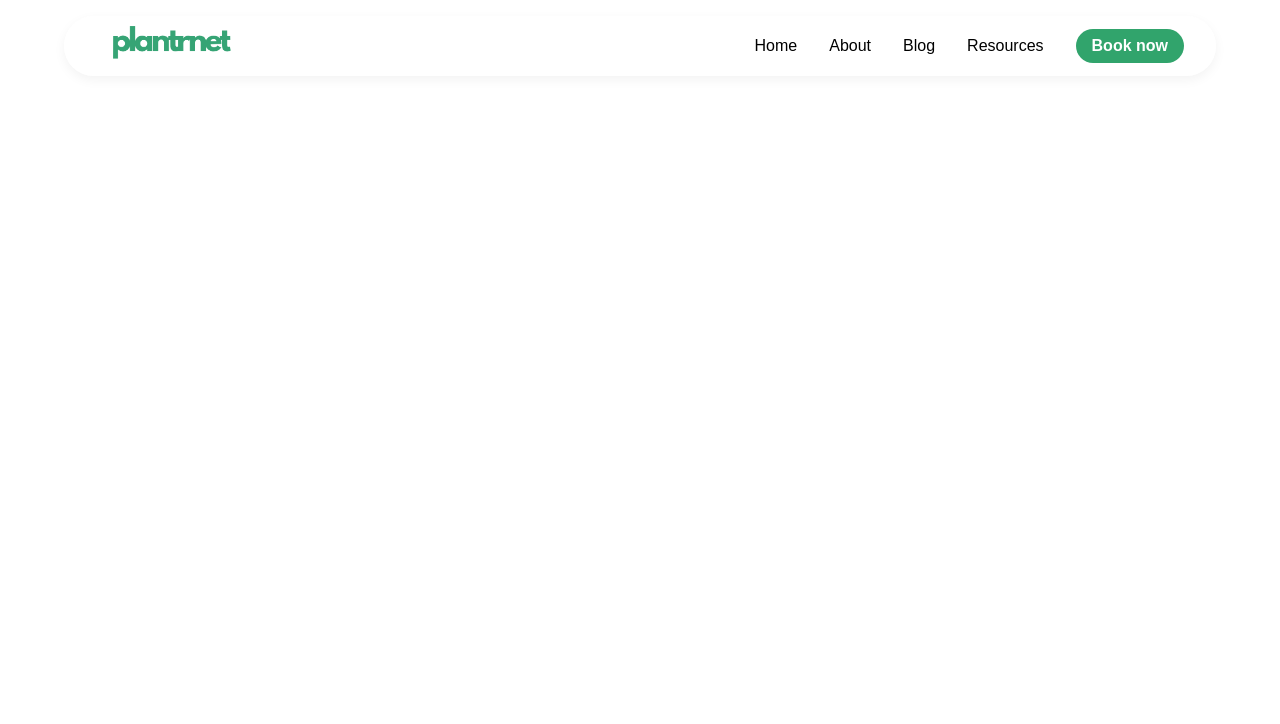
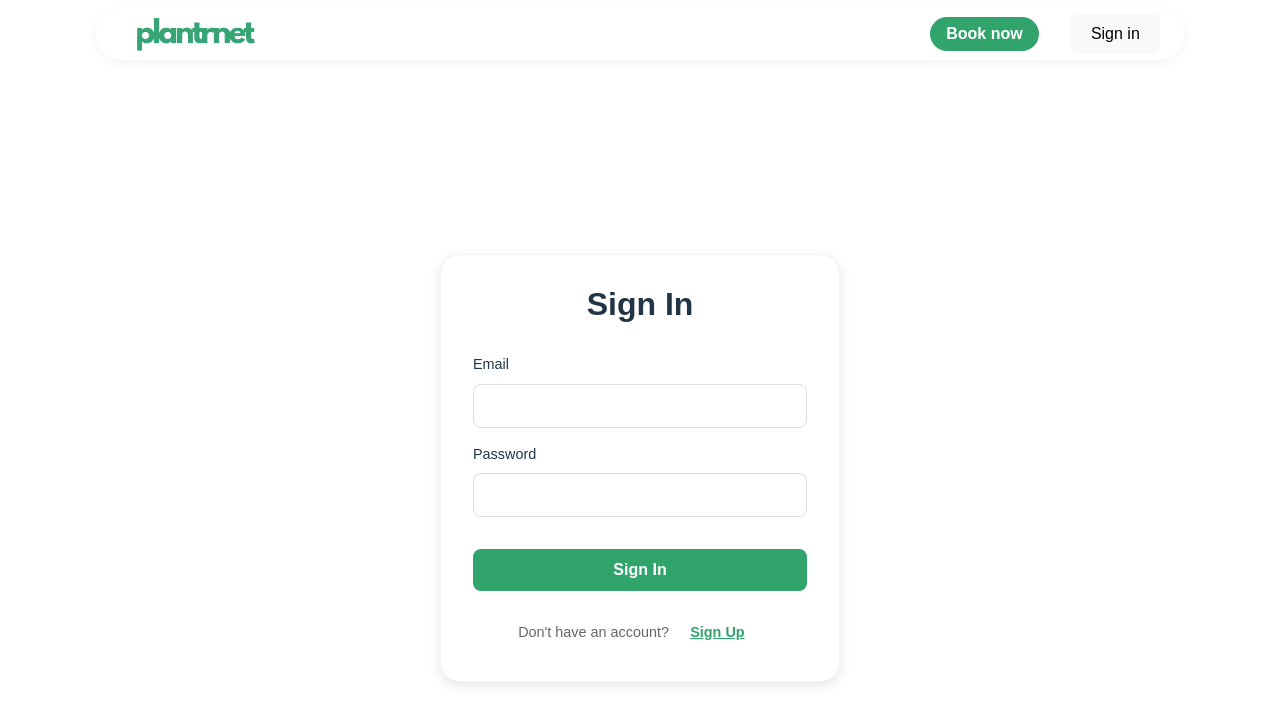
Before and after one commit to gulab3483/plantrnet, a React (Vite) app: page /auth in a window 1280 px wide. Shown: the top 724 px of the page. Built offline with nearby package versions, Linux system fonts and the light colour scheme; no server answers.

Commit message:
Add Firebase Authentication setup and auth components

```diff
--- a/package.json
+++ b/package.json
@@ -10,6 +10,7 @@
     "preview": "vite preview"
   },
   "dependencies": {
+    "firebase": "^11.9.1",
     "react": "^19.1.0",
     "react-dom": "^19.1.0",
     "react-router-dom": "^7.6.2"
--- a/src/App.css
+++ b/src/App.css
@@ -21,10 +21,10 @@ body, html, #root {
   display: flex;
   justify-content: space-between;
   align-items: center;
-  padding: 0.5rem 2rem;
-  margin: 1rem auto;
-  max-width: 90%;
-  border-radius: 50px;
+  padding: 0.25rem 1.5rem; /* Reduced from 0.5rem 2rem */
+  margin: 0.5rem auto; /* Reduced from 1rem auto */
+  max-width: 85%; /* Reduced from 90% */
+  border-radius: 40px; /* Reduced from 50px */
   background: rgba(255, 255, 255, 0.95);
   color: black;
   box-shadow: 0 4px 12px rgba(0, 0, 0, 0.05);
@@ -39,6 +39,7 @@ body, html, #root {
 .logo img {
   width: 150px;
   height: auto;
+  transform: translateY(4px);
 }
 
 .nav-links {
@@ -187,11 +188,11 @@ transform: rotate(-135deg);
 
 @media (max-width: 768px) {
   .navbar {
-    flex-direction: column; /* Changed from row to column */
-    align-items: flex-start; /* Changed alignment */
-    padding: .75rem 1rem;
-    max-width: 95%;
-    border-radius: 30px;
+    flex-direction: column;
+    align-items: flex-start;
+    padding: 0.5rem 1rem; /* Reduced from .75rem 1rem */
+    max-width: 92%; /* Reduced from 95% */
+    border-radius: 25px; /* Reduced from 30px */
     position: relative;
     z-index: 1001;
 }
@@ -214,7 +215,7 @@ flex-direction: column;
     gap: 1rem;
     background: rgba(255, 255, 255, 0.98);
     backdrop-filter: blur(10px);
-border-radius: 0 0 30px 30px;
+    border-radius: 0 0 25px 25px;
     box-shadow: 0 4px 12px rgba(0, 0, 0, 0.05);
     padding: 1rem;
     z-index: 1000;
--- a/src/App.tsx
+++ b/src/App.tsx
@@ -1,12 +1,53 @@
 import { Routes, Route, Link, useNavigate } from 'react-router-dom';
 import { useState } from 'react';
 import Explore from './Explore';
+import Auth from './Auth';
+import { useAuth } from './hooks/useAuth';
+import { logOut } from './firebase/auth';
 import './App.css';
 import logo from './assets/images/plantrnet_logo.png';
 
 function App() {
   const navigate = useNavigate();
   const [isMobileMenuOpen, setMobileMenuOpen] = useState(false);
+  const { user, loading } = useAuth();
+
+  const handleSignOut = async () => {
+    await logOut();
+    setMobileMenuOpen(false);
+  };
+
+  const handleAuthClick = () => {
+    navigate('/auth');
+    setMobileMenuOpen(false);
+  };
+
+  const handleBookClick = () => {
+    // For now, just close mobile menu. Later you can add booking logic
+    setMobileMenuOpen(false);
+  };
+
+  // Get user's first name from display name
+  const getUserFirstName = () => {
+    if (user?.displayName) {
+      return user.displayName.split(' ')[0];
+    }
+    return user?.email?.split('@')[0] || 'User';
+  };
+
+  if (loading) {
+    return (
+      <div style={{
+        display: 'flex',
+        justifyContent: 'center',
+        alignItems: 'center',
+        height: '100vh',
+        fontSize: '1.2rem'
+      }}>
+        Loading...
+      </div>
+    );
+  }
 
   return (
     <div className="landing-container">
@@ -16,6 +57,7 @@ function App() {
             <img src={logo} alt="Plantrnet Logo" />
           </Link>
         </div>
+
         <div
           className={`hamburger ${isMobileMenuOpen ? 'open' : ''}`}
           onClick={() => setMobileMenuOpen(!isMobileMenuOpen)}
@@ -24,12 +66,27 @@ function App() {
           <span></span>
           <span></span>
         </div>
+
         <ul className={`nav-links ${isMobileMenuOpen ? 'nav-active' : ''}`}>
-          <li><Link to="/" className="nav-link">Home</Link></li>
-          <li><span className="nav-link">About</span></li>
-          <li><span className="nav-link">Blog</span></li>
-          <li><span className="nav-link">Resources</span></li>
-          <li><button className="book-btn">Book now</button></li>
+          <li>
+            <button className="book-btn" onClick={handleBookClick}>
+              Book now
+            </button>
+          </li>
+          <li>
+            {user ? (
+              <div className="user-menu">
+                <span className="user-name">Hi, {getUserFirstName()}</span>
+                <button className="sign-out-btn" onClick={handleSignOut}>
+                  Sign out
+                </button>
+              </div>
+            ) : (
+              <button className="sign-in-btn" onClick={handleAuthClick}>
+                Sign in
+              </button>
+            )}
+          </li>
         </ul>
       </nav>
 
@@ -42,13 +99,16 @@ function App() {
                 Non consectetur a erat nam at lectus urna duis convallis molestie nunc non blandit massa ut etiam sit amet nisl purus in mollis nunc sed et magnis dis parturient.
               </p>
               <div className="hero-buttons">
-                <button className="explore-btn" onClick={() => navigate('/explore')}>Explore locations</button>
+                <button className="explore-btn" onClick={() => navigate('/explore')}>
+                  Explore locations
+                </button>
                 <button className="about-btn">About us</button>
               </div>
             </div>
           </div>
         } />
         <Route path="/explore" element={<Explore />} />
+        <Route path="/auth" element={<Auth />} />
       </Routes>
     </div>
   );
--- /dev/null
+++ b/src/Auth.css
@@ -0,0 +1,126 @@
+.auth-container {
+  min-height: 100vh;
+  display: flex;
+  align-items: center;
+  justify-content: center;
+  background: white;
+  padding: 2rem;
+}
+
+.auth-card {
+  background: white;
+  border-radius: 20px;
+  padding: 2rem;
+  box-shadow: 0 4px 12px rgba(0, 0, 0, 0.1);
+  width: 100%;
+  max-width: 400px;
+  border: 1px solid rgba(0, 0, 0, 0.05);
+}
+
+.auth-card h1 {
+  text-align: center;
+  margin-bottom: 2rem;
+  color: #213547;
+  font-size: 2rem;
+  font-weight: 600;
+}
+
+.error-message {
+  background: #fee;
+  color: #c33;
+  padding: 0.75rem;
+  border-radius: 8px;
+  margin-bottom: 1rem;
+  font-size: 0.9rem;
+  border: 1px solid #fcc;
+}
+
+.auth-form {
+  display: flex;
+  flex-direction: column;
+  gap: 1rem;
+}
+
+.form-group {
+  display: flex;
+  flex-direction: column;
+}
+
+.form-group label {
+  margin-bottom: 0.5rem;
+  color: #213547;
+  font-weight: 500;
+  font-size: 0.9rem;
+}
+
+.form-group input {
+  padding: 0.75rem;
+  border: 1px solid #ddd;
+  border-radius: 8px;
+  font-size: 1rem;
+  transition: border-color 0.3s ease;
+}
+
+.form-group input:focus {
+  outline: none;
+  border-color: #31A46C;
+  box-shadow: 0 0 0 2px rgba(49, 164, 108, 0.1);
+}
+
+.auth-submit-btn {
+  background-color: #31A46C;
+  color: white;
+  border: none;
+  padding: 0.75rem 1.5rem;
+  border-radius: 8px;
+  font-size: 1rem;
+  font-weight: 600;
+  cursor: pointer;
+  transition: background-color 0.3s ease;
+  margin-top: 1rem;
+}
+
+.auth-submit-btn:hover:not(:disabled) {
+  background-color: #278f5d;
+}
+
+.auth-submit-btn:disabled {
+  opacity: 0.6;
+  cursor: not-allowed;
+}
+
+.auth-toggle {
+  text-align: center;
+  margin-top: 1.5rem;
+  color: #666;
+  font-size: 0.9rem;
+}
+
+.auth-toggle-btn {
+  background: none;
+  border: none;
+  color: #31A46C;
+  font-weight: 600;
+  cursor: pointer;
+  text-decoration: underline;
+  font-size: 0.9rem;
+}
+
+.auth-toggle-btn:hover {
+  color: #278f5d;
+}
+
+@media (max-width: 768px) {
+  .auth-container {
+    padding: 1rem;
+  }
+
+  .auth-card {
+    padding: 1.5rem;
+    border-radius: 15px;
+  }
+
+  .auth-card h1 {
+    font-size: 1.5rem;
+  }
+}
--- /dev/null
+++ b/src/Auth.tsx
@@ -0,0 +1,138 @@
+import { useState } from 'react';
+import { useNavigate } from 'react-router-dom';
+import { signUp, signIn } from './firebase/auth';
+import './Auth.css';
+
+function Auth() {
+  const [isSignUp, setIsSignUp] = useState(false);
+  const [formData, setFormData] = useState({
+    firstName: '',
+    lastName: '',
+    email: '',
+    password: ''
+  });
+  const [error, setError] = useState('');
+  const [loading, setLoading] = useState(false);
+  const navigate = useNavigate();
+
+  const handleInputChange = (e: React.ChangeEvent<HTMLInputElement>) => {
+    setFormData({
+      ...formData,
+      [e.target.name]: e.target.value
+    });
+  };
+
+  const handleSubmit = async (e: React.FormEvent) => {
+    e.preventDefault();
+    setError('');
+    setLoading(true);
+
+    try {
+      if (isSignUp) {
+        const { user, error } = await signUp(formData);
+        if (error) {
+          setError(error);
+        } else if (user) {
+          navigate('/');
+        }
+      } else {
+        const { user, error } = await signIn(formData.email, formData.password);
+        if (error) {
+          setError(error);
+        } else if (user) {
+          navigate('/');
+        }
+      }
+    } catch (err) {
+      setError('An unexpected error occurred');
+    }
+
+    setLoading(false);
+  };
+
+  return (
+    <div className="auth-container">
+      <div className="auth-card">
+        <h1>{isSignUp ? 'Create Account' : 'Sign In'}</h1>
+
+        {error && <div className="error-message">{error}</div>}
+
+        <form onSubmit={handleSubmit} className="auth-form">
+          {isSignUp && (
+            <>
+              <div className="form-group">
+                <label htmlFor="firstName">First Name</label>
+                <input
+                  type="text"
+                  id="firstName"
+                  name="firstName"
+                  value={formData.firstName}
+                  onChange={handleInputChange}
+                  required
+                />
+              </div>
+
+              <div className="form-group">
+                <label htmlFor="lastName">Last Name</label>
+                <input
+                  type="text"
+                  id="lastName"
+                  name="lastName"
+                  value={formData.lastName}
+                  onChange={handleInputChange}
+                  required
+                />
+              </div>
+            </>
+          )}
+
+          <div className="form-group">
+            <label htmlFor="email">Email</label>
+            <input
+              type="email"
+              id="email"
+              name="email"
+              value={formData.email}
+              onChange={handleInputChange}
+              required
+            />
+          </div>
+
+          <div className="form-group">
+            <label htmlFor="password">Password</label>
+            <input
+              type="password"
+              id="password"
+              name="password"
+              value={formData.password}
+              onChange={handleInputChange}
+              required
+              minLength={6}
+            />
+          </div>
+
+          <button
+            type="submit"
+            className="auth-submit-btn"
+            disabled={loading}
+          >
+            {loading ? 'Loading...' : (isSignUp ? 'Create Account' : 'Sign In')}
+          </button>
+        </form>
+
+        <p className="auth-toggle">
+          {isSignUp ? 'Already have an account?' : "Don't have an account?"}{' '}
+          <button
+            type="button"
+            onClick={() => setIsSignUp(!isSignUp)}
+            className="auth-toggle-btn"
+          >
+            {isSignUp ? 'Sign In' : 'Sign Up'}
+          </button>
+        </p>
+      </div>
+    </div>
+  );
+}
+
+export default Auth;
--- /dev/null
+++ b/src/firebase/auth.ts
@@ -0,0 +1,48 @@
+import {
+  createUserWithEmailAndPassword,
+  signInWithEmailAndPassword,
+  signOut,
+  updateProfile
+} from 'firebase/auth';
+import { auth } from './config';
+
+export interface SignUpData {
+  firstName: string;
+  lastName: string;
+  email: string;
+  password: string;
+}
+
+export const signUp = async ({ firstName, lastName, email, password }: SignUpData) => {
+  try {
+    const userCredential = await createUserWithEmailAndPassword(auth, email, password);
+    const user = userCredential.user;
+
+    // Update user profile with display name
+    await updateProfile(user, {
+      displayName: `${firstName} ${lastName}`
+    });
+
+    return { user, error: null };
+  } catch (error: any) {
+    return { user: null, error: error.message };
+  }
+};
+
+export const signIn = async (email: string, password: string) => {
+  try {
+    const userCredential = await signInWithEmailAndPassword(auth, email, password);
+    return { user: userCredential.user, error: null };
+  } catch (error: any) {
+    return { user: null, error: error.message };
+  }
+};
+
+export const logOut = async () => {
+  try {
+    await signOut(auth);
+    return { error: null };
+  } catch (error: any) {
+    return { error: error.message };
+  }
+};
--- /dev/null
+++ b/src/firebase/config.ts
@@ -0,0 +1,17 @@
+// Import the functions you need from the SDKs you need
+import { initializeApp } from "firebase/app";
+// TODO: Add SDKs for Firebase products that you want to use
+// https://firebase.google.com/docs/web/setup#available-libraries
+
+// Your web app's Firebase configuration
+const firebaseConfig = {
+  apiKey: "AIzaSyAK4McMmy-lPUyE1DedDCewUcLxGqFMkDE",
+  authDomain: "plantrnet-1416f.firebaseapp.com",
+  projectId: "plantrnet-1416f",
+  storageBucket: "plantrnet-1416f.firebasestorage.app",
+  messagingSenderId: "564135819322",
+  appId: "1:564135819322:web:ff0e6daeca77ef6b04dd03"
+};
+
+// Initialize Firebase
+const app = initializeApp(firebaseConfig);
--- /dev/null
+++ b/src/hooks/useAuth.ts
@@ -0,0 +1,19 @@
+import { useState, useEffect } from 'react';
+import { User, onAuthStateChanged } from 'firebase/auth';
+import { auth } from '../firebase/config';
+
+export const useAuth = () => {
+  const [user, setUser] = useState<User | null>(null);
+  const [loading, setLoading] = useState(true);
+
+  useEffect(() => {
+    const unsubscribe = onAuthStateChanged(auth, (user) => {
+      setUser(user);
+      setLoading(false);
+    });
+
+    return unsubscribe;
+  }, []);
+
+  return { user, loading };
+};
```
Also changed, not shown: 1 other file (tests, documents, lock files or other folders). Lines whose indentation alone changed are shown as unchanged.
